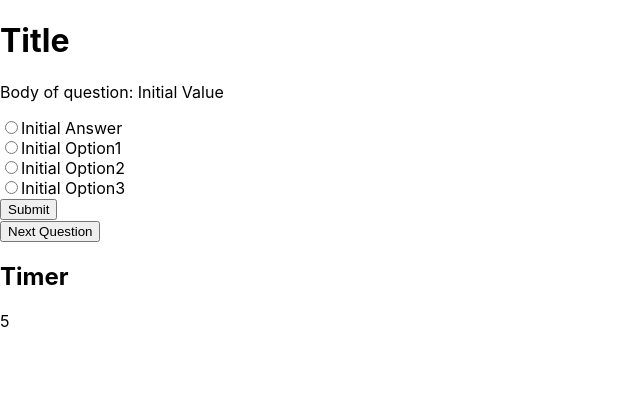
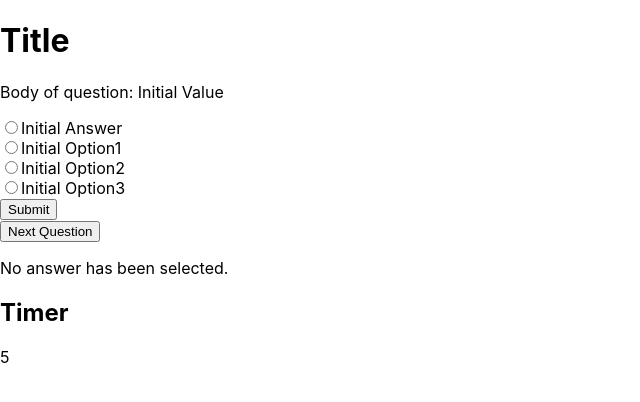
Before and after one commit to david-sai/bruin-bowl, a React (Create React App) app in the folder bruin-bowl/: page / in a window 1280 px wide. Shown: the top 402 px of the page, without its empty margins (0-640 px from the left). Built offline with nearby package versions, Linux system fonts and the light colour scheme; no server answers; the HTML template or start-up script is replaced by a standard one.

Commit message:
Implement AnswerIndicator
Created a text field to show if the answer has been selected, and if the answer selected is correct. Added as AnswerIndicator.js in components directory.

Created the Status enum to keep track of the answer state. Could be expanded in the future to include the time, etc.

```diff
--- a/bruin-bowl/package.json
+++ b/bruin-bowl/package.json
@@ -6,7 +6,7 @@
     "@testing-library/jest-dom": "^5.17.0",
     "@testing-library/react": "^13.4.0",
     "@testing-library/user-event": "^13.5.0",
-    "axios": "^1.7.0",
+    "axios": "^1.7.1",
     "react": "^18.3.1",
     "react-dom": "^18.3.1",
     "react-scripts": "5.0.1",
--- a/bruin-bowl/src/App.js
+++ b/bruin-bowl/src/App.js
@@ -6,7 +6,14 @@ import PageTitle from './components/PageTitle.js';
 import QuestionBox from './components/questionBox.js';
 import Timer from './components/Timer.js';
 import { getQuestion } from './api/api.js';
+import AnswerIndicator from './components/AnswerIndicator.js';
 
+// For AnswerIndicator
+export const Status = {
+  NOT_ANSWERED: 0,
+  CORRECT_ANSWER: 1,
+  WRONG_ANSWER: 2,
+};
 
 function App() {
   const [correct, setCorrect] = useState(false); // Player guessed correct answer
@@ -16,7 +23,7 @@ function App() {
   const [option2, setOption2] = useState('Initial Option2');
   const [option3, setOption3] = useState('Initial Option3');
   const [error, setError] = useState(""); // Player guessed correct answer
-
+  const [status, setStatus] = useState(Status.NOT_ANSWERED);
 
   useEffect(
     () => {
@@ -42,16 +49,20 @@ function App() {
 
   const handleQuestionChange = () => {
     setQuestionBody('Updated Value');
+    setStatus(Status.NOT_ANSWERED);
   };
+
 
   return (
     <div>
       <>
         <PageTitle title="BruinBowl" />
         <QuestionBox questionBody={questionBody}/>
-        <AnswerBar setVar={setCorrect} answer1={answer} answer2={option1} answer3={option2} answer4={option3} />
+        <AnswerBar setStatus={setStatus} setVar={setCorrect} answer1={answer} answer2={option1} answer3={option2} answer4={option3} />
         <button onClick={handleQuestionChange}>Next Question</button>
+        <AnswerIndicator status={status} answer={answer}/>
         <Timer />
+
 
       </>
     </div>
--- a/bruin-bowl/src/components/AnswerBar.js
+++ b/bruin-bowl/src/components/AnswerBar.js
@@ -1,6 +1,7 @@
 import React, { useState } from 'react'
+import { Status } from '../App'
 
-function AnswerBar({setVar, answer1, answer2, answer3, answer4}) {
+function AnswerBar({setStatus, setVar, answer1, answer2, answer3, answer4}) {
     function handleSubmit(e) {
         // Prevent the browser from reloading the page
         e.preventDefault();
@@ -15,10 +16,12 @@ function AnswerBar({setVar, answer1, answer2, answer3, answer4}) {
         if (formJson.answerNum === answer) {
             console.log("Success!");
             setVar(true);
+            setStatus(Status.CORRECT_ANSWER);
         }
         else {
             console.log("Fail!");
             setVar(false);
+            setStatus(Status.WRONG_ANSWER);
         }
     }
 
--- /dev/null
+++ b/bruin-bowl/src/components/AnswerIndicator.js
@@ -0,0 +1,24 @@
+import React from 'react'
+import { Status } from '../App'
+
+function AnswerIndicator({ status, answer }) {
+    let indicatorString = "";
+    if(status === Status.NOT_ANSWERED) {
+        indicatorString = "No answer has been selected.";
+    }
+    else if(status === Status.CORRECT_ANSWER) {
+        indicatorString = "You got it correct!";
+    }
+    else if(status === Status.WRONG_ANSWER) {
+        indicatorString = "You got it wrong. The correct answer is " + answer + ".";
+    }
+    return (
+        <>
+            <div>
+                <p>{indicatorString}</p>
+            </div>
+        </>
+    )
+}
+
+export default AnswerIndicator;
```
Also changed, not shown: 1 other file (tests, documents, lock files or other folders).
